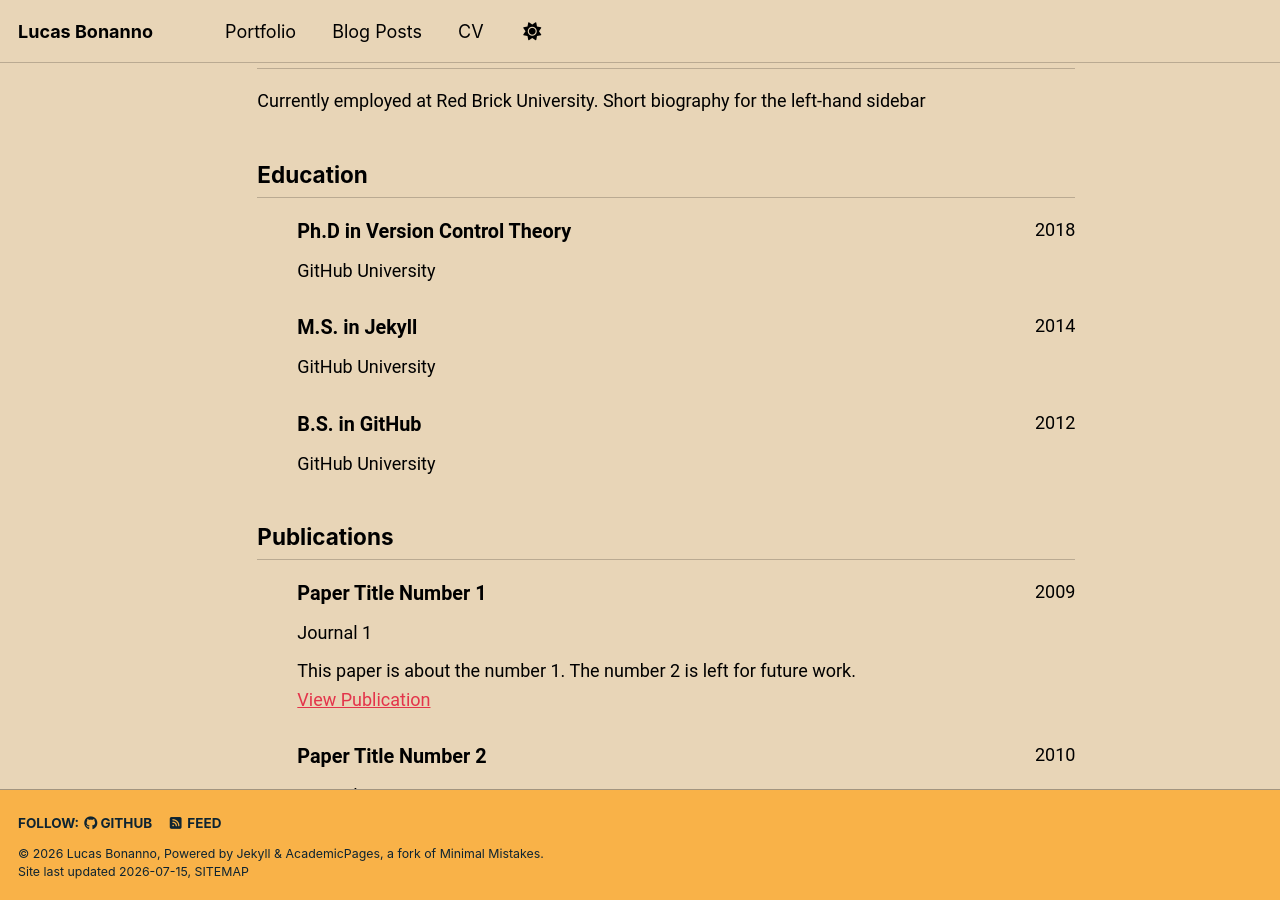
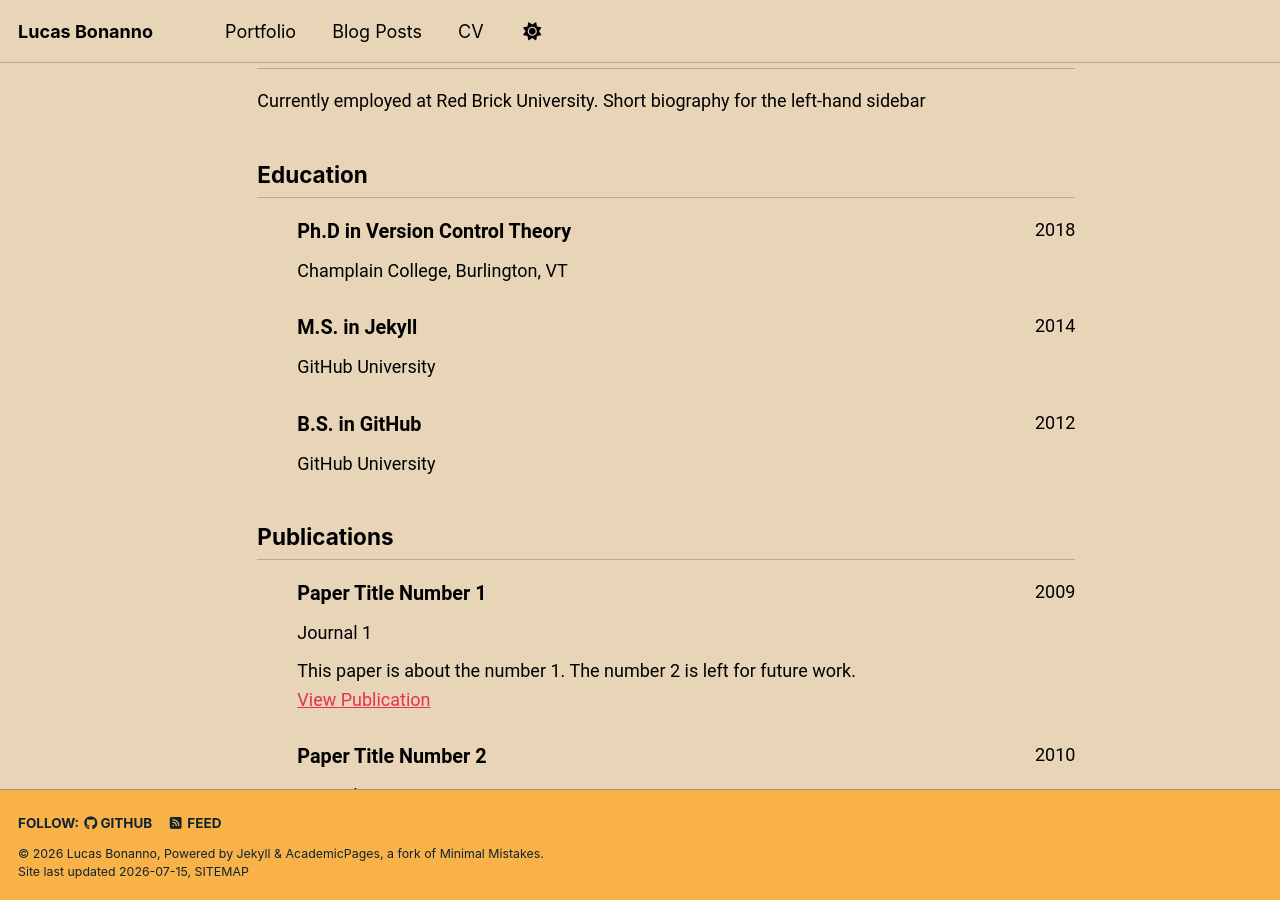
Before and after one commit to LucasB16643/LucasB16643.github.io, a Jekyll site: the page built from _pages/cv-json.md, in a window 1280 px wide and 900 px high, scrolled down 359 px. Built offline with Jekyll 4.4.1, drawn with Linux system fonts in a browser that asks for light colours; a style sheet for code colours, icons or effects is not loaded.

Commit message:
Update education institution to Champlain College

```diff
--- a/_data/cv.json
+++ b/_data/cv.json
@@ -33,7 +33,7 @@
   "work": [],
   "education": [
     {
-      "institution": "GitHub University",
+      "institution": "Champlain College, Burlington, VT",
       "area": "Ph.D in Version Control Theory",
       "studyType": "",
       "startDate": "",
```
